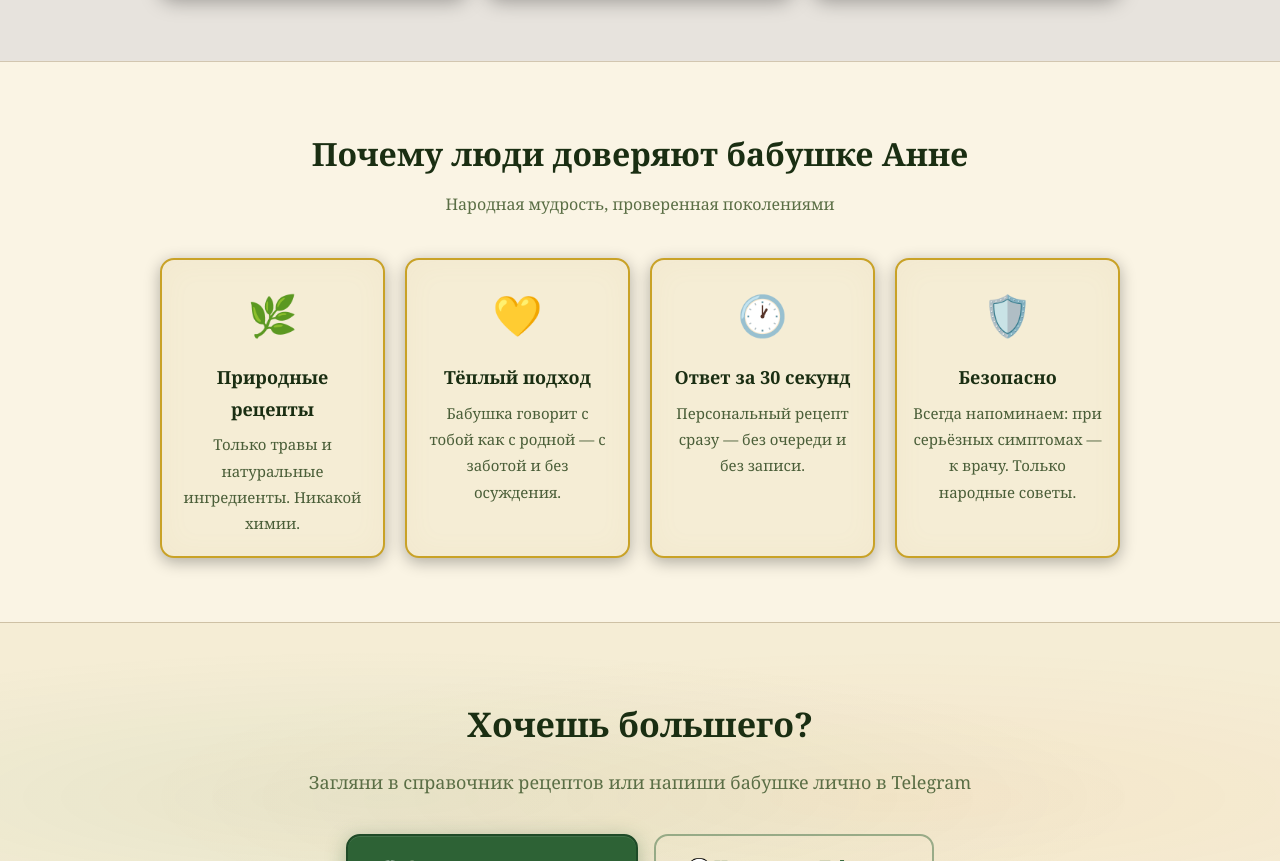
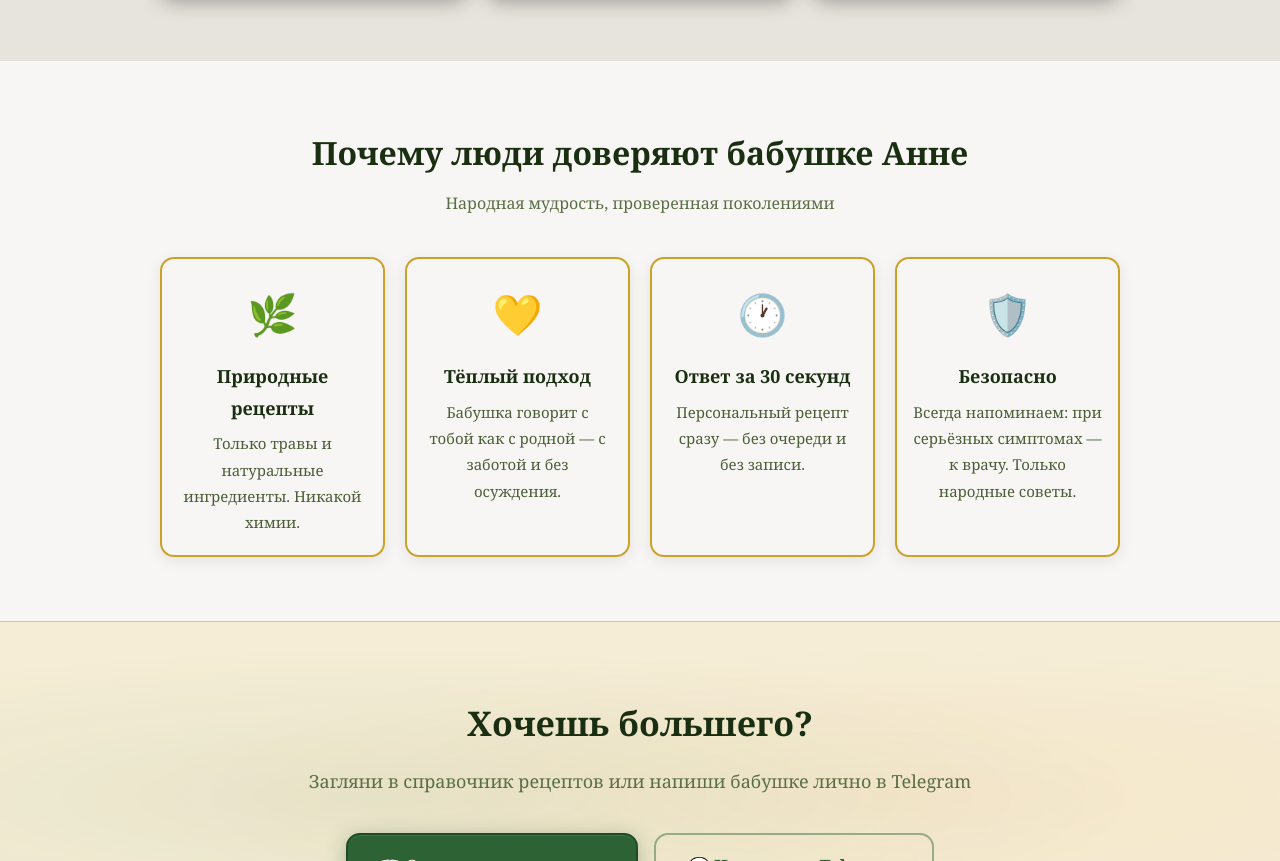
Before and after one commit to ejsmile2013-2026/babushka-anna-landing, a plain HTML site: page index.html in a window 1280 px wide. Shown: the part 2166-3027 px from the top of the page. Drawn offline with Linux system fonts and the light colour scheme; a script that the page names is missing.

Commit message:
fix: trust section and cards bg #f8f6f4

```diff
--- a/index.html
+++ b/index.html
@@ -458,8 +458,8 @@ header {
 
 /* ── Доверие ── */
 .trust-section {
-  background: var(--bg2);
-  border-top: 1px solid var(--border);
+  background: #f8f6f4;
+  border-top: none;
   padding: 64px 0;
 }
 .trust-grid {
@@ -563,10 +563,10 @@ footer a:hover { color: var(--accent); text-decoration: underline; }
 .trust-item {
   border-radius: var(--r);
   border: 2px solid var(--gold);
-  background: var(--parch);
+  background: #f8f6f4;
   transition: transform 0.3s, box-shadow 0.3s, border-color 0.3s;
   cursor: default;
-  box-shadow: 0 4px 16px rgba(0,0,0,0.3), inset 0 0 30px rgba(200,169,102,0.06);
+  box-shadow: 0 4px 16px rgba(0,0,0,0.08);
 }
 .trust-item h3 { color: var(--parch-text); }
 .trust-item p  { color: var(--parch-muted); }
```
